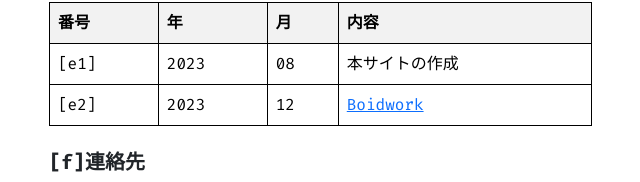
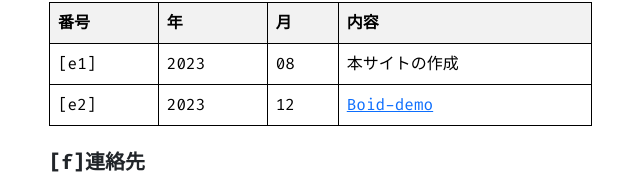
Before and after one commit to frinfo702/super-saurus.github.io, a React (Create React App) app: page / in a window 1280 px wide. Shown: the part 895-1077 px from the top of the page, without its empty margins (203-843 px from the left). Built offline with nearby package versions, Linux system fonts and the light colour scheme.

Commit message:
boid-demoni 文言を変更

```diff
--- a/src/components/Home.js
+++ b/src/components/Home.js
@@ -66,7 +66,7 @@ function Home() {
       {number:'[e1]', year:'2023', month:'08', content:'本サイトの作成'},
       {number:'[e2]', year:'2023', month:'12', content:
     <span>
-      <LinkComponent text="Boidwork" url="https://super-saurus.github.io/super-saurus-boid-demo/" />
+      <LinkComponent text="Boid-demo" url="https://super-saurus.github.io/super-saurus-boid-demo/" />
     </span>}
 
     ];
```
